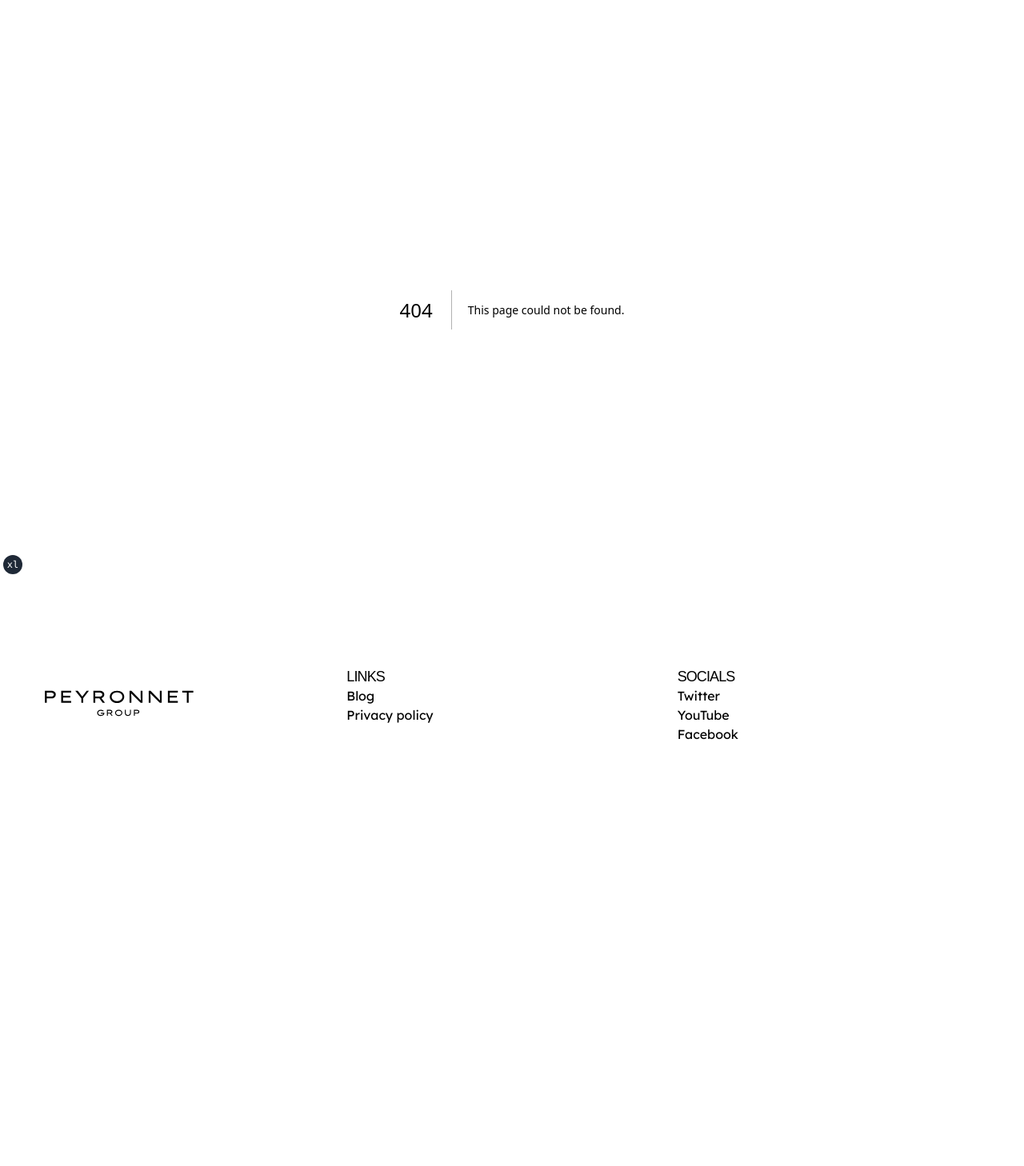
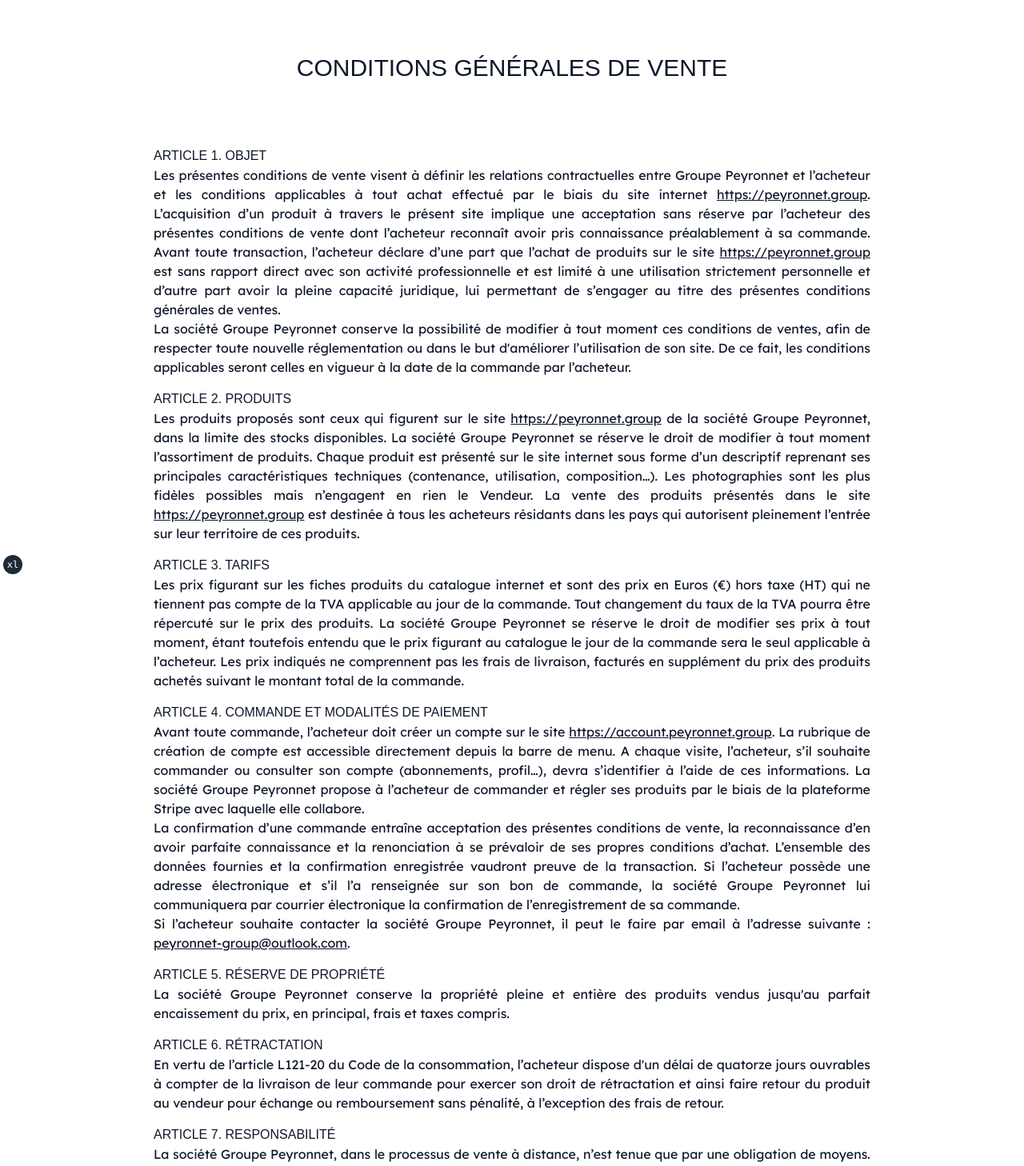
Before and after one commit to peyronnet-group/website, a Next.js app: page /cgv in a window 1280 px wide. Before the commit this address had no page. Shown: the part 78-1536 px from the top of the page at 80% size. Before the commit the page ends 1048 px from the top, so only its background shows below. Built offline with nearby package versions, Linux system fonts and the light colour scheme; a web font is replaced by a local one.

Commit message:
Added CGV

```diff
--- /dev/null
+++ b/app/cgv/page.tsx
@@ -0,0 +1,53 @@
+import Link from "next/link";
+
+export const metadata = {
+    title: 'CGV',
+    description: 'Conditions générales de vente.'
+};
+export default function CGV() {
+    return <main className="p-4 text-justify flex flex-col items-center">
+        <section className="py-16">
+            <h1 className="text-3xl text-center font-wide uppercase">Conditions Générales de vente</h1>
+        </section>
+        <section className="max-w-4xl">
+
+            <h2 className="text-md font-wide uppercase mt-4">Article 1. Objet </h2>
+            <p>Les présentes conditions de vente visent à définir les relations contractuelles entre Groupe Peyronnet et l’acheteur et les conditions applicables à tout achat effectué par le biais du site internet  <Link className="underline" href="https://peyronnet.group">https://peyronnet.group</Link>. L’acquisition d’un produit à travers le présent site implique une acceptation sans réserve par l’acheteur des présentes conditions de vente dont l’acheteur reconnaît avoir pris connaissance préalablement à sa commande. Avant toute transaction, l’acheteur déclare d’une part que l’achat de produits sur le site  <Link className="underline" href="https://peyronnet.group">https://peyronnet.group</Link> est sans rapport direct avec son activité professionnelle et est limité à une utilisation strictement personnelle et d’autre part avoir la pleine capacité juridique, lui permettant de s’engager au titre des présentes conditions générales de ventes. </p>
+            <p>La société Groupe Peyronnet conserve la possibilité de modifier à tout moment ces conditions de ventes, afin de respecter toute nouvelle réglementation ou dans le but d'améliorer l’utilisation de son site. De ce fait, les conditions applicables seront celles en vigueur à la date de la commande par l’acheteur.</p>
+            <h2 className="text-md font-wide uppercase mt-4">Article 2. Produits </h2>
+            <p>Les produits proposés sont ceux qui figurent sur le site  <Link className="underline" href="https://peyronnet.group">https://peyronnet.group</Link> de la société Groupe Peyronnet, dans la limite des stocks disponibles. La société Groupe Peyronnet se réserve le droit de modifier à tout moment l’assortiment de produits. Chaque produit est présenté sur le site internet sous forme d’un descriptif reprenant ses principales caractéristiques techniques (contenance, utilisation, composition…). Les photographies sont les plus fidèles possibles mais n’engagent en rien le Vendeur. La vente des produits présentés dans le site  <Link className="underline" href="https://peyronnet.group">https://peyronnet.group</Link> est destinée à tous les acheteurs résidants dans les pays qui autorisent pleinement l’entrée sur leur territoire de ces produits. </p>
+            <h2 className="text-md font-wide uppercase mt-4">Article 3. Tarifs </h2>
+            <p>
+                Les prix figurant sur les fiches produits du catalogue internet et sont des prix en Euros (€) hors taxe (HT) qui ne tiennent pas compte de la TVA applicable au jour de la commande. Tout changement du taux de la TVA pourra être répercuté sur le prix des produits. La société Groupe Peyronnet se réserve le droit de modifier ses prix à tout moment, étant toutefois entendu que le prix figurant au catalogue le jour de la commande sera le seul applicable à l’acheteur. Les prix indiqués ne comprennent pas les frais de livraison, facturés en supplément du prix des produits achetés suivant le montant total de la commande.
+
+            </p>
+            <h2 className="text-md font-wide uppercase mt-4">Article 4. Commande et modalités de paiement </h2>
+            <p>
+                Avant toute commande, l’acheteur doit créer un compte sur le site <Link className="underline" href="https://account.peyronnet.group">https://account.peyronnet.group</Link>. La rubrique de création de compte est accessible directement depuis la barre de menu. A chaque visite, l’acheteur, s’il souhaite commander ou consulter son compte (abonnements, profil…), devra s’identifier à l’aide de ces informations. La société Groupe Peyronnet propose à l’acheteur de commander et régler ses produits par le biais de la plateforme Stripe avec laquelle elle collabore.
+
+            </p>
+            <p>
+                La confirmation d’une commande entraîne acceptation des présentes conditions de vente, la reconnaissance d’en avoir parfaite connaissance et la renonciation à se prévaloir de ses propres conditions d’achat. L’ensemble des données fournies et la confirmation enregistrée vaudront preuve de la transaction. Si l’acheteur possède une adresse électronique et s’il l’a renseignée sur son bon de commande, la société Groupe Peyronnet lui communiquera par courrier électronique la confirmation de l’enregistrement de sa commande.
+            </p>
+            <p>
+                Si l’acheteur souhaite contacter la société Groupe Peyronnet, il peut le faire par email à l’adresse suivante :  <Link className="underline" href="mailto:peyronnet-group@outlook.com">peyronnet-group@outlook.com</Link>.
+            </p>
+            <h2 className="text-md font-wide uppercase mt-4">Article 5. Réserve de propriété </h2>
+            <p>
+                La société Groupe Peyronnet conserve la propriété pleine et entière des produits vendus jusqu'au parfait encaissement du prix, en principal, frais et taxes compris.
+            </p>
+            <h2 className="text-md font-wide uppercase mt-4">Article 6. Rétractation </h2>
+            <p>
+                En vertu de l’article L121-20 du Code de la consommation, l’acheteur dispose d'un délai de quatorze jours ouvrables à compter de la livraison de leur commande pour exercer son droit de rétractation et ainsi faire retour du produit au vendeur pour échange ou remboursement sans pénalité, à l’exception des frais de retour.
+            </p>
+
+            <h2 className="text-md font-wide uppercase mt-4">Article 7. Responsabilité </h2>
+            <p>La société Groupe Peyronnet, dans le processus de vente à distance, n’est tenue que par une obligation de moyens. Sa responsabilité ne pourra être engagée pour un dommage résultant de l’utilisation du réseau Internet tel que perte de données, intrusion, virus, rupture du service, ou autres problèmes involontaires.</p>
+            <h2 className="text-md font-wide uppercase mt-4">Article 8. Données à caractère personnel</h2>
+            <p>
+                La société Groupe Peyronnet s'engage à préserver la confidentialité des informations fournies par l’acheteur, qu'il serait amené à transmettre pour l'utilisation de certains services. Toute information le concernant est soumise aux dispositions de la loi n° 78-17 du 6 janvier 1978. A ce titre, l'internaute dispose d'un droit d'accès, de modification et de suppression des informations le concernant. Il peut en faire la demande à tout moment par email à l’adresse suivante :  <Link className="underline" href="mailto:peyronnet-group@outlook.com">peyronnet-group@outlook.com</Link>.
+
+            </p>
+        </section>
+    </main>
+}
```
